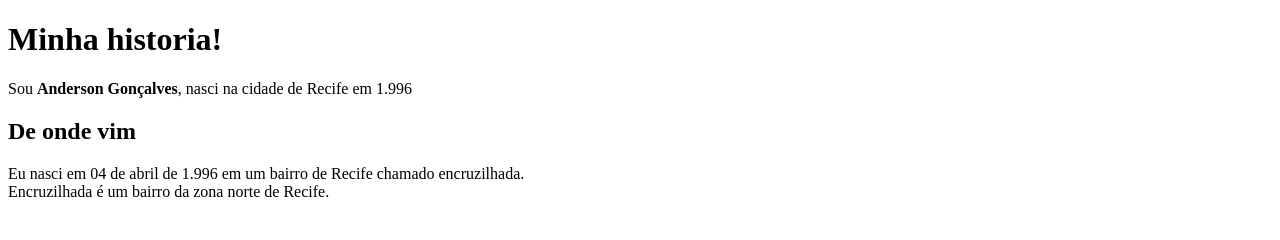
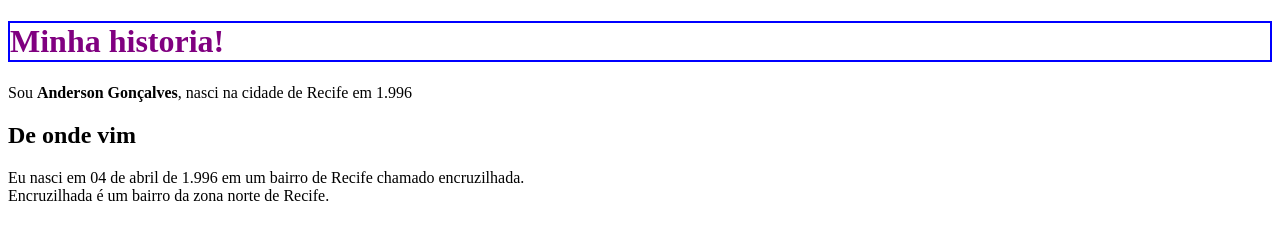
Before and after one commit to Anderson-Goncalves203/aula02-fullstack, a plain HTML site: page index.html in a window 1280 px wide. Drawn offline with Linux system fonts and the light colour scheme.

Commit message:
feat: adicionar cor ao titulo

```diff
--- a/index.html
+++ b/index.html
@@ -12,7 +12,7 @@
 
     </head>
     <body>
-        <h1>Minha historia!</h1>
+        <h1 style="color: purple;border: 2px solid blue;">Minha historia!</h1>
 
         <p>Sou <strong>Anderson Gonçalves</strong>, nasci na cidade de Recife em 1.996</p>
 
```
Also changed, not shown: meu-perfil.html (+1 -1 lines).
